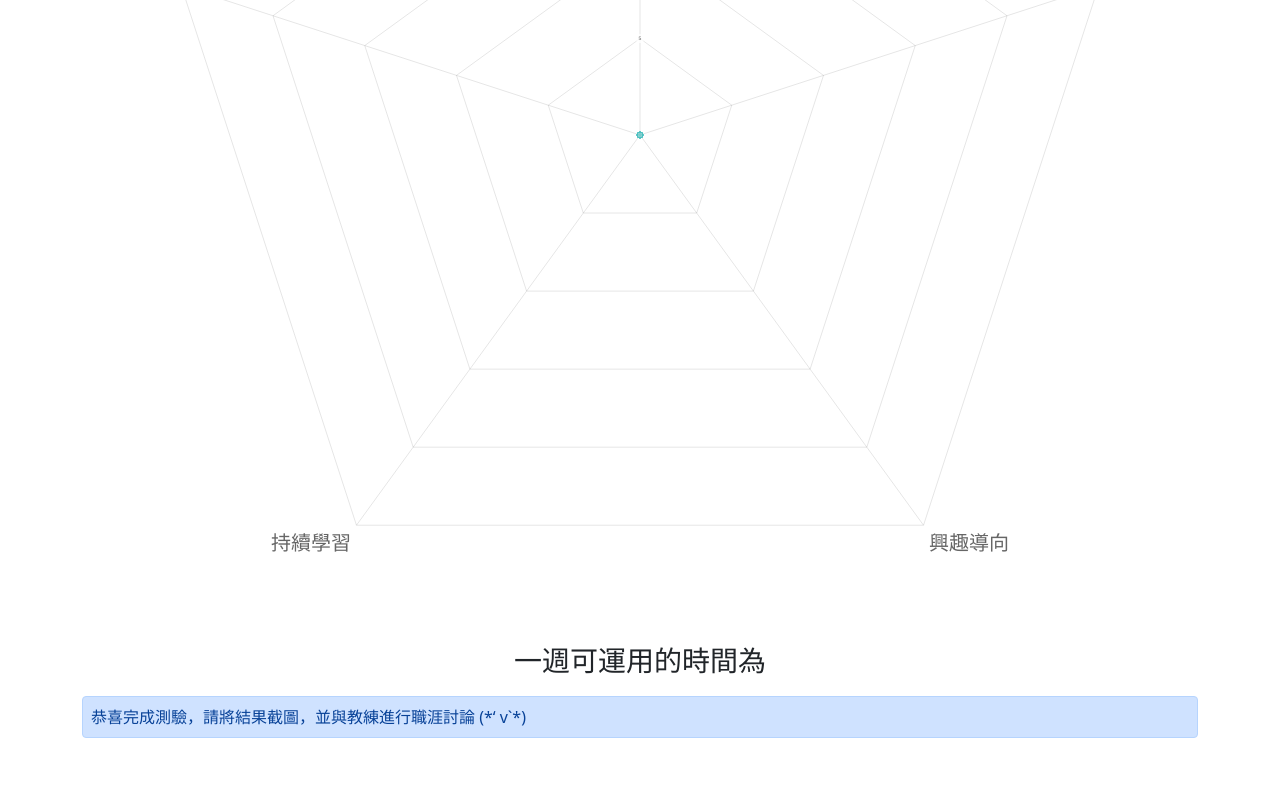
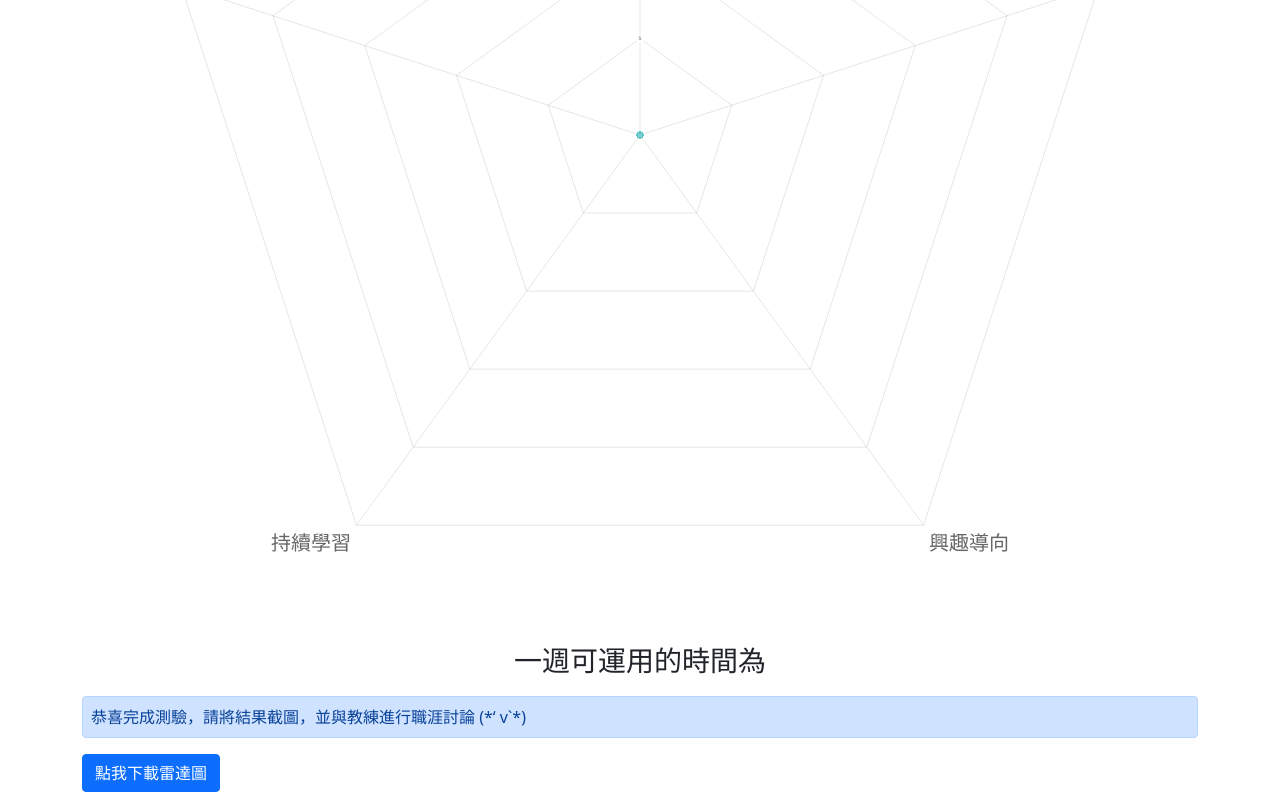
Before and after one commit to gonsakon/Engineer-Aptitude-Test, a plain HTML site: page index.html in a window 1280 px wide. Shown: the part 5540-6340 px from the top of the page. Before the commit the page ends 6294 px from the top, so only its background shows below. Drawn offline with nearby package versions, Linux system fonts and the light colour scheme; a script that the page names is missing.

Commit message:
fix: radar download button

```diff
--- a/index.html
+++ b/index.html
@@ -46,7 +46,7 @@
         </div>
         <!-- <div class="text-center mb-5"><button id="export" class="btn btn-primary">輸出測驗結果</button></div> -->
         <div class="alert alert-primary p-2">恭喜完成測驗，請將結果截圖，並與教練進行職涯討論 (*‘ v`*)</div>
-        <div id="output"></div>
+        <div id="export" class="btn btn-primary mb-2">點我下載雷達圖</div>
     </div>
     <script src="https://cdn.jsdelivr.net/npm/chart.js"></script>
     <!-- 引入 Bootstrap 5 JS 和 Popper.js -->
```
